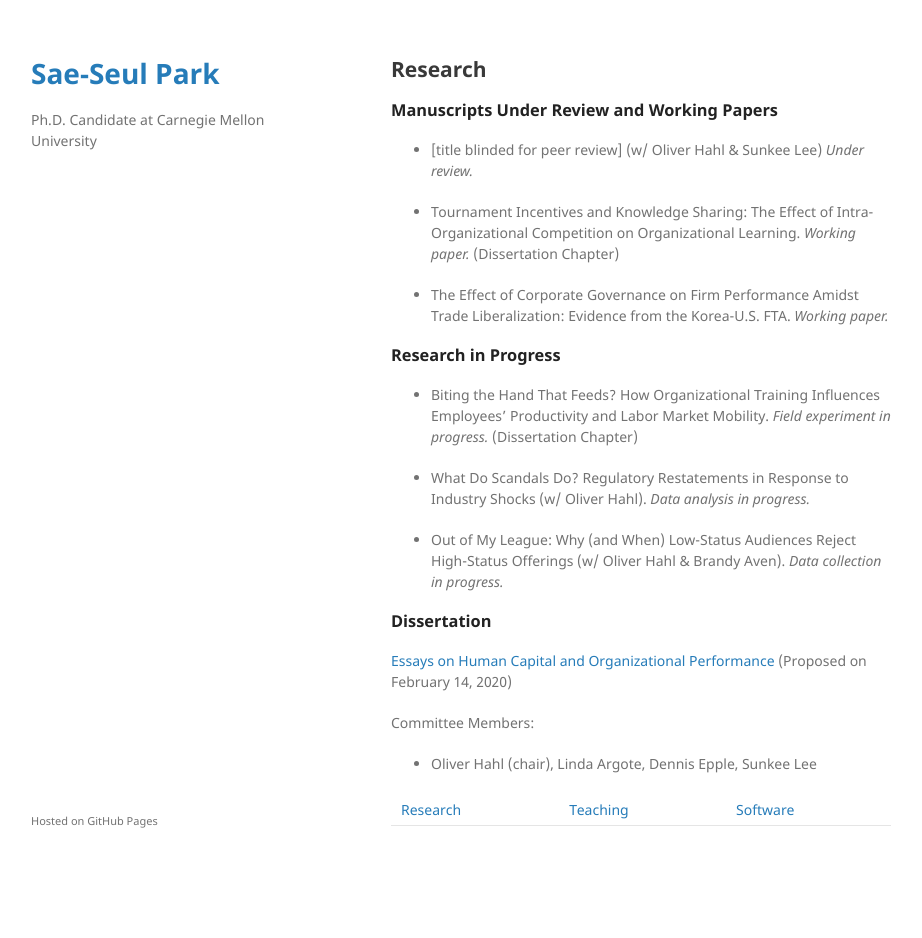
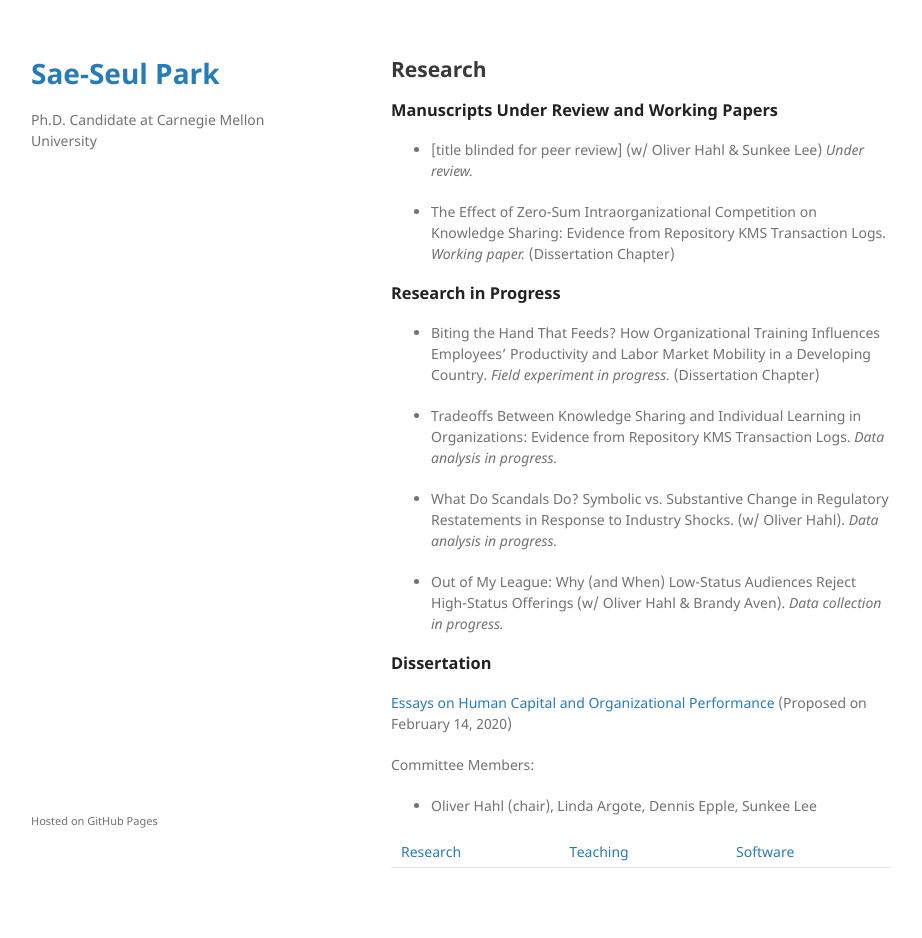
Before and after one commit to saepark/saepark.github.io, a Jekyll site: the page built from research.md, in a window 1280 px wide. Shown: the whole page, without its empty margins (179-1101 px from the left). Built offline with Jekyll 4.4.1, drawn with Linux system fonts in a browser that asks for light colours; our own code applies the rules of GitHub Pages for plain Markdown files; before the commit the page ends 900 px from its top, so only the background shows below that.

Commit message:
Update research.md

```diff
--- a/research.md
+++ b/research.md
@@ -8,15 +8,15 @@ layout: default
 
 * [title blinded for peer review] (w/ Oliver Hahl & Sunkee Lee) _Under review._
 
-* Tournament Incentives and Knowledge Sharing: The Effect of Intra-Organizational Competition on Organizational Learning. _Working paper._ (Dissertation Chapter)
-
-* The Effect of Corporate Governance on Firm Performance Amidst Trade Liberalization: Evidence from the Korea-U.S. FTA. _Working paper._
+* The Effect of Zero-Sum Intraorganizational Competition on Knowledge Sharing: Evidence from Repository KMS Transaction Logs. _Working paper._ (Dissertation Chapter)
 
 ### **Research in Progress**
 
-* Biting the Hand That Feeds? How Organizational Training Influences Employees' Productivity and Labor Market Mobility. _Field experiment in progress._ (Dissertation Chapter)
+* Biting the Hand That Feeds? How Organizational Training Influences Employees’ Productivity and Labor Market Mobility in a Developing Country. _Field experiment in progress._ (Dissertation Chapter)
 
-* What Do Scandals Do? Regulatory Restatements in Response to Industry Shocks (w/ Oliver Hahl). _Data analysis in progress._
+* Tradeoffs Between Knowledge Sharing and Individual Learning in Organizations: Evidence from Repository KMS Transaction Logs. _Data analysis in progress._
+
+* What Do Scandals Do? Symbolic vs. Substantive Change in Regulatory Restatements in Response to Industry Shocks. (w/ Oliver Hahl). _Data analysis in progress._
 
 * Out of My League: Why (and When) Low-Status Audiences Reject High-Status Offerings (w/ Oliver Hahl & Brandy Aven). _Data collection in progress._
 
```
